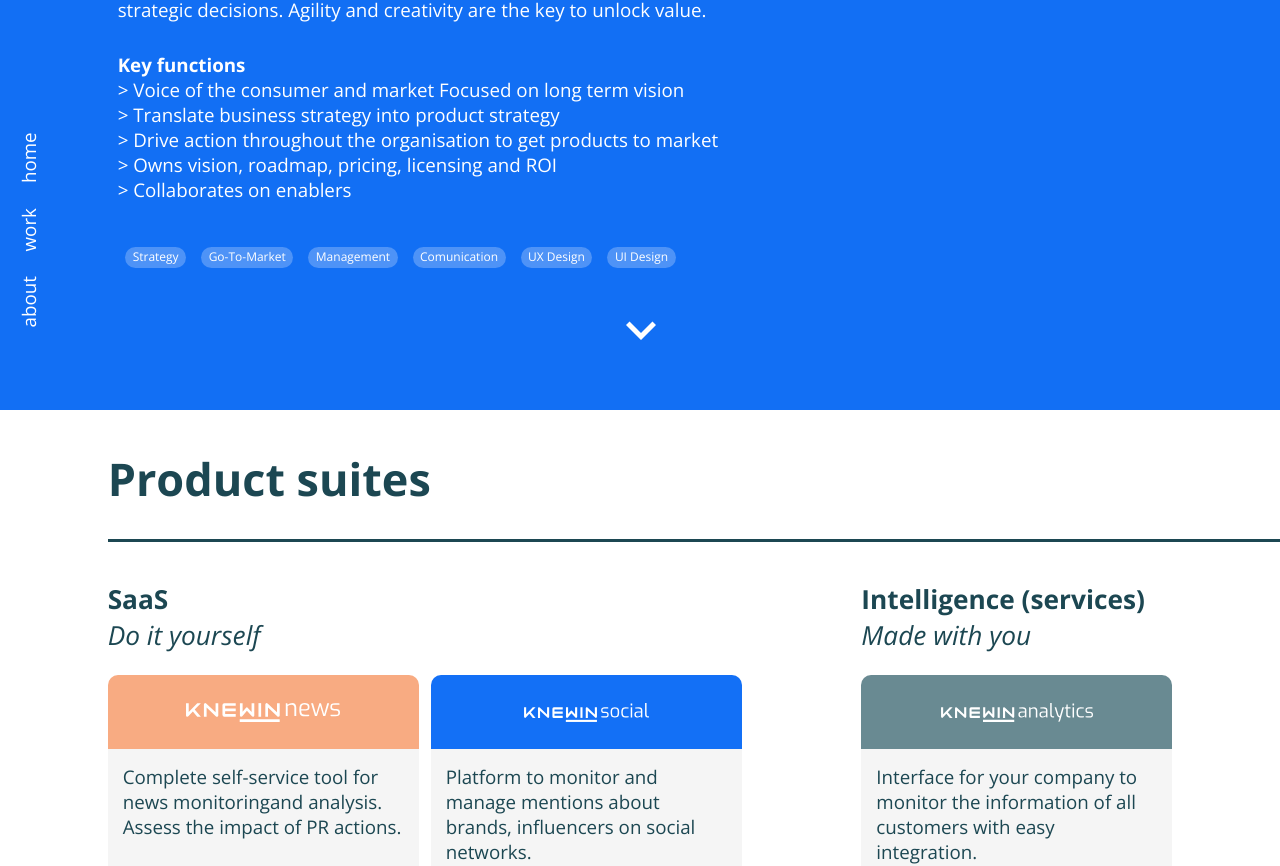
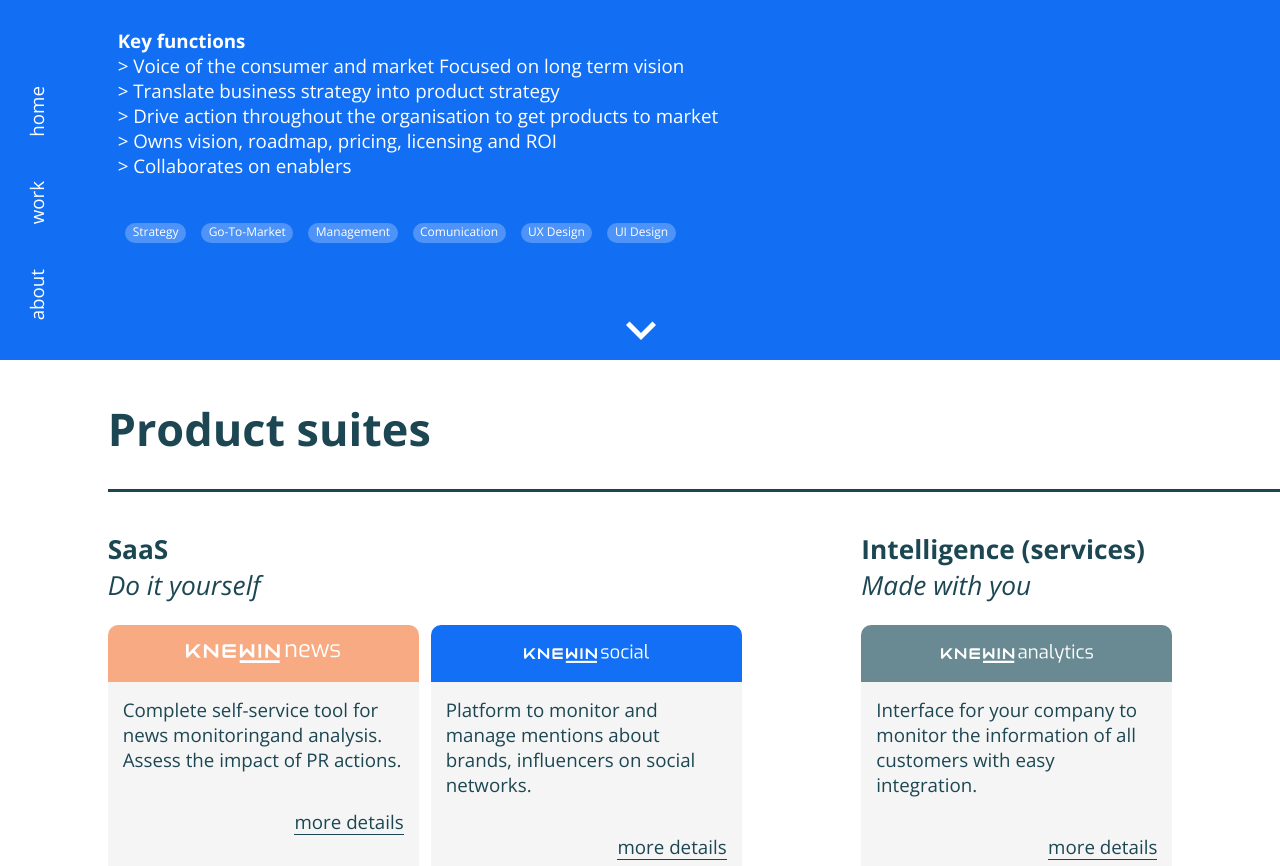
Before and after one commit to ahmedkleit/ahmed-kleit-site-2022, a Nuxt app: page /work/knewin in a window 1280 px wide. Shown: the part 440-1306 px from the top of the page. Built offline with nearby package versions, Linux system fonts and the light colour scheme; what @splidejs/vue-splide would draw is missing.

Commit message:
Fixed nav bar, home alignment and font size

```diff
--- a/assets/styles/globals.css
+++ b/assets/styles/globals.css
@@ -3,6 +3,12 @@
 	padding: 0;
 	box-sizing: border-box;
 	letter-spacing: 0;
+}
+
+@media(min-width: 1366px) {
+	html {
+		font-size: 87.5%;
+	}
 }
 
 @media(max-width: 1366px) {
--- a/layouts/default.vue
+++ b/layouts/default.vue
@@ -27,16 +27,16 @@
       </header>
 
       <section>
-        <nav :style="[{ backgroundColor: color }]">
-          <NuxtLink to="/" tag="button" :style="{ color: buttonColor }"
-            >home</NuxtLink
-          >
-          <NuxtLink to="/work" tag="button" :style="{ color: buttonColor }"
-            >work</NuxtLink
-          >
-          <NuxtLink to="/about" tag="button" :style="{ color: buttonColor }"
-            >about</NuxtLink
-          >
+        <nav :style="{ backgroundColor: color }">
+          <NuxtLink to="/" tag="button" :style="{ color: buttonColor }">
+            <p>home</p>
+          </NuxtLink>
+          <NuxtLink to="/work" tag="button" :style="{ color: buttonColor }">
+            <p>work</p>
+          </NuxtLink>
+          <NuxtLink to="/about" tag="button" :style="{ color: buttonColor }">
+            <p>about</p>
+          </NuxtLink>
         </nav>
 
         <main>
@@ -126,17 +126,23 @@
     display: flex;
     flex-direction: column;
     justify-content: flex-end;
-    padding-bottom: 3.75rem;
-    background-color: unset !important;
+    /* padding-bottom: 3.75rem; */
+    border-radius: 10px;
+    padding: 1rem;
   }
 
   nav > button {
-    margin: 1.75rem 0;
-    width: 5.125rem;
-    height: 2.5rem;
+    margin: 1.25rem 0;
+    height: 5.125rem;
+    width: 2.5rem;
     font-size: 1.5625rem;
-    transform: matrix(1, 0, 0, 1, 0, 0) rotate(-90deg) translateX(-50%)
-      translatey(-50%);
+    /* transform: matrix(1, 0, 0, 1, 0, 0) rotate(-90deg) translateX(-50%)
+      translatey(-50%); */
+  }
+
+  nav > button > p {
+    writing-mode: vertical-rl;
+    transform: rotate(180deg);
   }
 }
 
@@ -175,7 +181,6 @@
   main {
     grid-area: main;
     overflow: auto;
-    padding-bottom: 7rem;
   }
 
   nav {
@@ -184,9 +189,9 @@
     flex-direction: row;
     align-items: center;
     justify-content: center;
-    position: absolute;
+    position: fixed;
+    margin: 0 auto;
     bottom: 0;
-    margin: 0 auto;
     left: 0;
     right: 0;
   }
--- a/pages/index.vue
+++ b/pages/index.vue
@@ -41,7 +41,11 @@
   flex-direction: column;
   align-items: center;
   justify-content: center;
-  padding-top: 12.125rem;
+  position: absolute;
+  left: 0;
+  right: 0;
+  top: 0;
+  bottom: 0;
 }
 
 .home-container > h1 {
@@ -67,10 +71,4 @@
   height: 5.75rem;
   margin: 0 1.875rem;
 }
-
-@media (min-width: 720px) {
-  .home-container {
-    width: calc(100% - 9.09%);
-  }
-}
 </style>
--- a/pages/work/101chefs-baobba.vue
+++ b/pages/work/101chefs-baobba.vue
@@ -92,7 +92,7 @@
 })
 </script>
 
-<style>
+<style scoped>
 @media (max-width: 720px) {
   .chefs-container {
     padding: 0 10px;
--- a/pages/work/knewin.vue
+++ b/pages/work/knewin.vue
@@ -226,12 +226,17 @@
   .wrapper .details {
     padding: 0 10px;
   }
+
+  .arrow-down {
+    position: sticky !important;
+    bottom: 4rem !important;
+  }
 }
 
 .knewin-container {
   display: flex;
   flex-direction: column;
-  min-height: 100vh;
+  min-height: 100%;
   justify-content: space-around;
 }
 
@@ -287,7 +292,7 @@
   position: absolute;
   color: #1c4752;
   background: #ffffff;
-  top: auto;
+  top: 100vh;
   left: 0;
   right: 0;
 }
@@ -297,7 +302,7 @@
   margin: 0 auto;
   display: grid;
   justify-content: start;
-  align-items: center;
+  align-items: start;
   grid-template-columns: repeat(12, 1fr);
   grid-template-rows: auto 1fr 1fr;
   gap: 1rem;
@@ -354,6 +359,7 @@
 
   width: 100%;
   min-height: 19.313rem;
+  justify-content: space-between;
 }
 
 .product-container img {
@@ -376,7 +382,7 @@
   background: #f5f5f5;
   border-radius: 0 0 10px 10px;
   width: 100%;
-  min-height: 13.125rem;
+  height: 100%;
   padding: 1.25rem;
   font-size: 1.563rem;
   color: #1c4752;
@@ -477,11 +483,12 @@
 }
 
 .arrow-down {
-  position: sticky;
+  position: absolute;
   width: 60px;
   height: 60px;
   align-self: center;
   bottom: 0px;
+  z-index: 3;
 }
 
 @media (min-width: 1024px) {
@@ -526,4 +533,14 @@
     width: calc(100% - 9.09%);
   }
 }
+
+@media (min-height: 1366px) {
+  .knewin-container {
+    min-height: calc(100vh - 2.5625rem);
+  }
+}
+
+.details div {
+  align-items: stretch;
+}
 </style>
```
